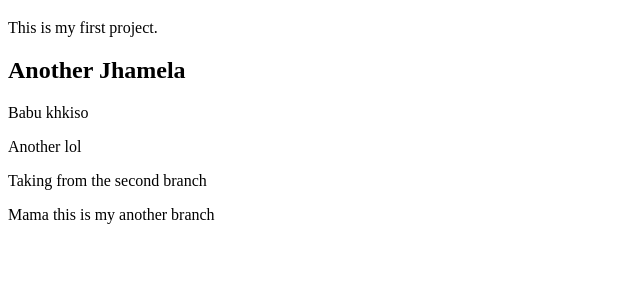
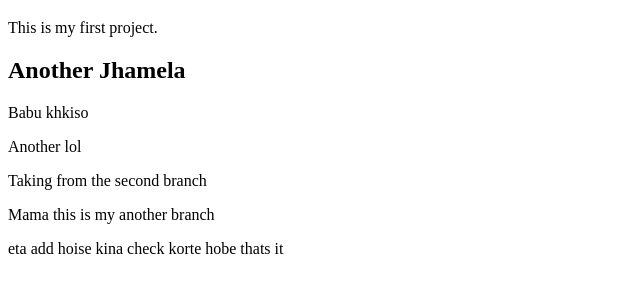
Before and after one commit to arif1193/My-first-Website, a plain HTML site: page index.html in a window 1280 px wide. Shown: the part 61-354 px from the top of the page, without its empty margins (0-640 px from the left). Drawn offline with Linux system fonts and the light colour scheme.

Commit message:
add korsi

```diff
--- a/index.html
+++ b/index.html
@@ -13,6 +13,7 @@
     <p>Another lol</p>
     <p>Taking from the second branch</p>
     <p>Mama this is my another branch</p>
+    <p>eta add hoise kina check korte hobe thats it</p>
 
 </body>
 </html>
```
